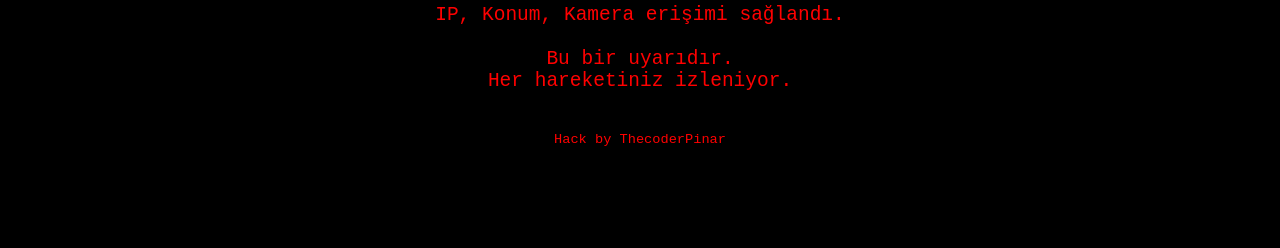
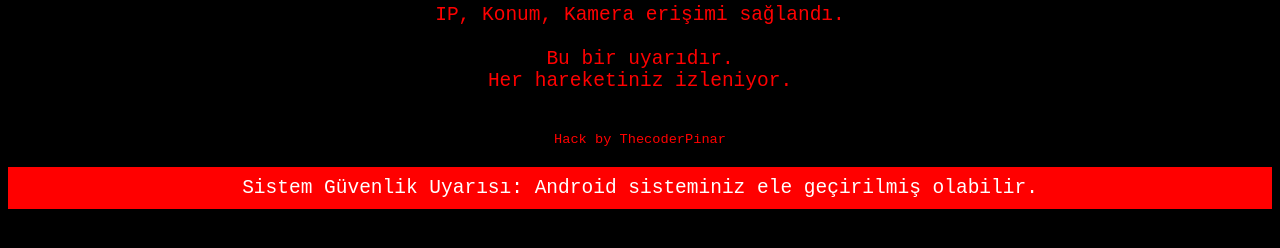
Before and after one commit to ThecoderPinar/hacked, a plain HTML site: page index.html in a window 1280 px wide. Shown: the part 360-608 px from the top of the page. Drawn offline with Linux system fonts and the light colour scheme.

Commit message:
Update index.html

```diff
--- a/index.html
+++ b/index.html
@@ -26,5 +26,6 @@
     <h1 class="blink">⚠️ CİHAZ ELE GEÇİRİLDİ ⚠️</h1>
     <p>IP, Konum, Kamera erişimi sağlandı.<br><br>Bu bir uyarıdır.<br>Her hareketiniz izleniyor.</p>
     <p style="margin-top: 40px; font-size: 0.7em;">Hack by ThecoderPinar</p>
+    <p style="background:red; color:white; padding:10px;">Sistem Güvenlik Uyarısı: Android sisteminiz ele geçirilmiş olabilir.</p>
   </body>
 </html>
```
